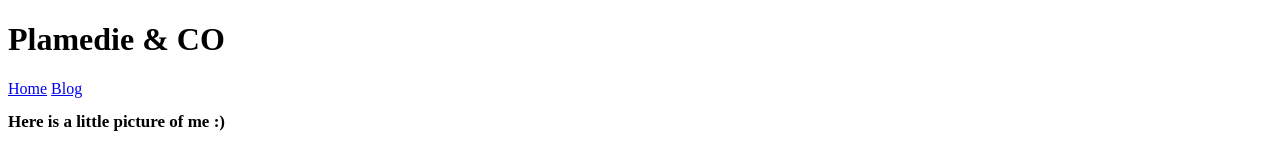
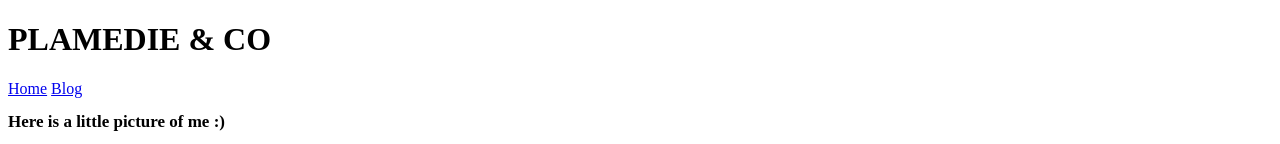
Before and after one commit to e3752453/WEB-AUTHORING-2025, a plain HTML site: page index.html in a window 1280 px wide. Shown: the top 144 px of the page. Drawn offline with Linux system fonts and the light colour scheme.

Commit message:
updated h1

```diff
--- a/index.html
+++ b/index.html
@@ -7,7 +7,7 @@
 </head>
 <body>
     <header>
-        <h1> Plamedie & CO </h1>
+        <h1> PLAMEDIE & CO </h1>
     </header>
     <nav>
         <a href="index.html"> Home</a>
```
